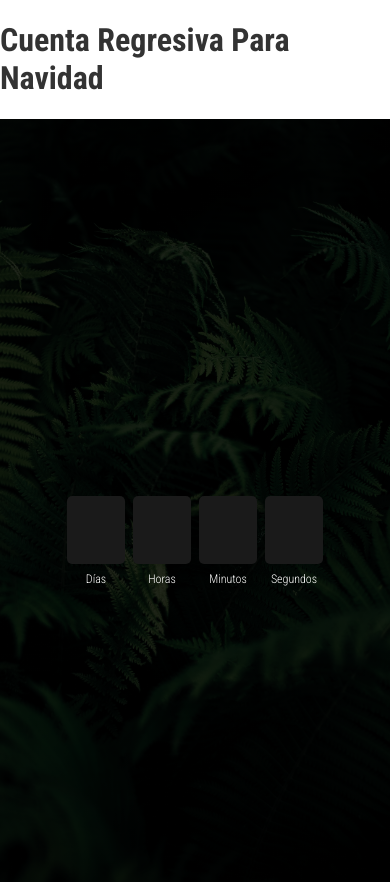
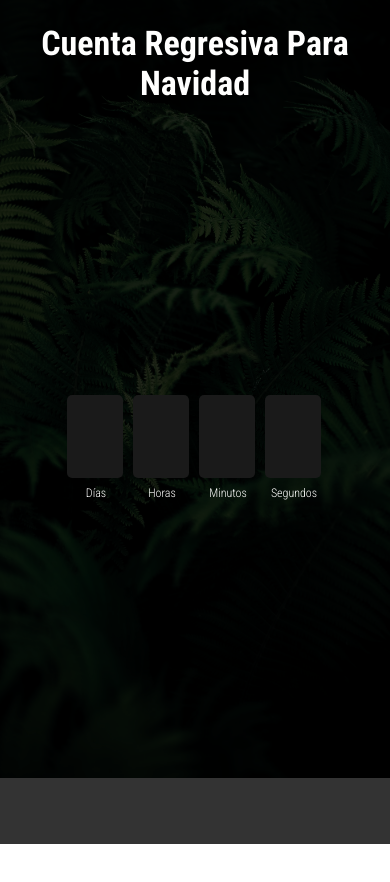
Before and after one commit to NataliaHilarion/Countdown, a plain HTML site: page index.html in a window 390 px wide. After the commit the page ends 844 px from the top, so only its background shows below. Drawn offline with Linux system fonts and the light colour scheme.

Commit message:
Add files via upload

```diff
--- a/css/countdown.css
+++ b/css/countdown.css
@@ -1,15 +1,11 @@
 .countdown {
   inline-size: 100vw;
-  block-size: 100vh;
+  block-size: 80vh;
   display: flex;
   flex: 1;
   align-items: center;
   justify-content: center;
-  background: linear-gradient(to bottom,
-      rgba(0, 0, 0, 0.8) 0%,
-      rgba(0, 0, 0, 0.8) 100%),
-    url("../images/background.jpeg") no-repeat center;
-  background-size: cover;
+
 }
 
 .containerAll {
@@ -26,6 +22,8 @@
   inline-size: 182px;
   block-size: 100%;
   gap: 24px;
+  /* border: 1px solid red; */
+  inline-size: 220px;
 }
 
 .container-number {
@@ -44,6 +42,8 @@
   color: var(--white);
   font-size: 128px;
   text-align: center;
+  /* border: 1px solid green; */
+  inline-size: 190px;
 }
 
 .string {
@@ -61,7 +61,7 @@
   }
 
   .container {
-    inline-size: 100px;
+    inline-size: 120px;
     block-size: 100%;
     gap: 14px;
   }
@@ -70,12 +70,15 @@
     block-size: 80px;
     padding: 20px 10px;
     border-radius: 10px;
+    inline-size: 80%;
   }
 
   .number {
-    inline-size: 90px;
+    inline-size: 130px;
     block-size: 90px;
     font-size: 60px;
+    font-size: 54px;
+    padding-top: 15px;
   }
 
   .string {
@@ -106,6 +109,8 @@
     inline-size: 47.8px;
     block-size: 47.8px;
     font-size: 40px;
+    font-size: 24px;
+    padding-top: 15px;
   }
 
   .string {
--- a/css/index.css
+++ b/css/index.css
@@ -10,4 +10,30 @@ body {
   margin: 0;
   color: var(--black);
   font-family: 'Roboto Condensed', sans-serif;
+  background: linear-gradient(to bottom,
+      rgba(0, 0, 0, 0.8) 0%,
+      rgba(0, 0, 0, 0.8) 100%),
+    url("../images/background.jpeg") no-repeat center;
+  background-size: cover;
 }
+
+.title {
+  color: var(--white);
+  font-size: 74px;
+  display: block;
+  text-align: center;
+  margin-bottom: 0;
+
+}
+
+@media screen and (max-width: 768px) {
+  .title {
+    font-size: 54px;
+  }
+}
+
+@media screen and (max-width: 425px) {
+  .title {
+    font-size: 34px;
+  }
+}
```
